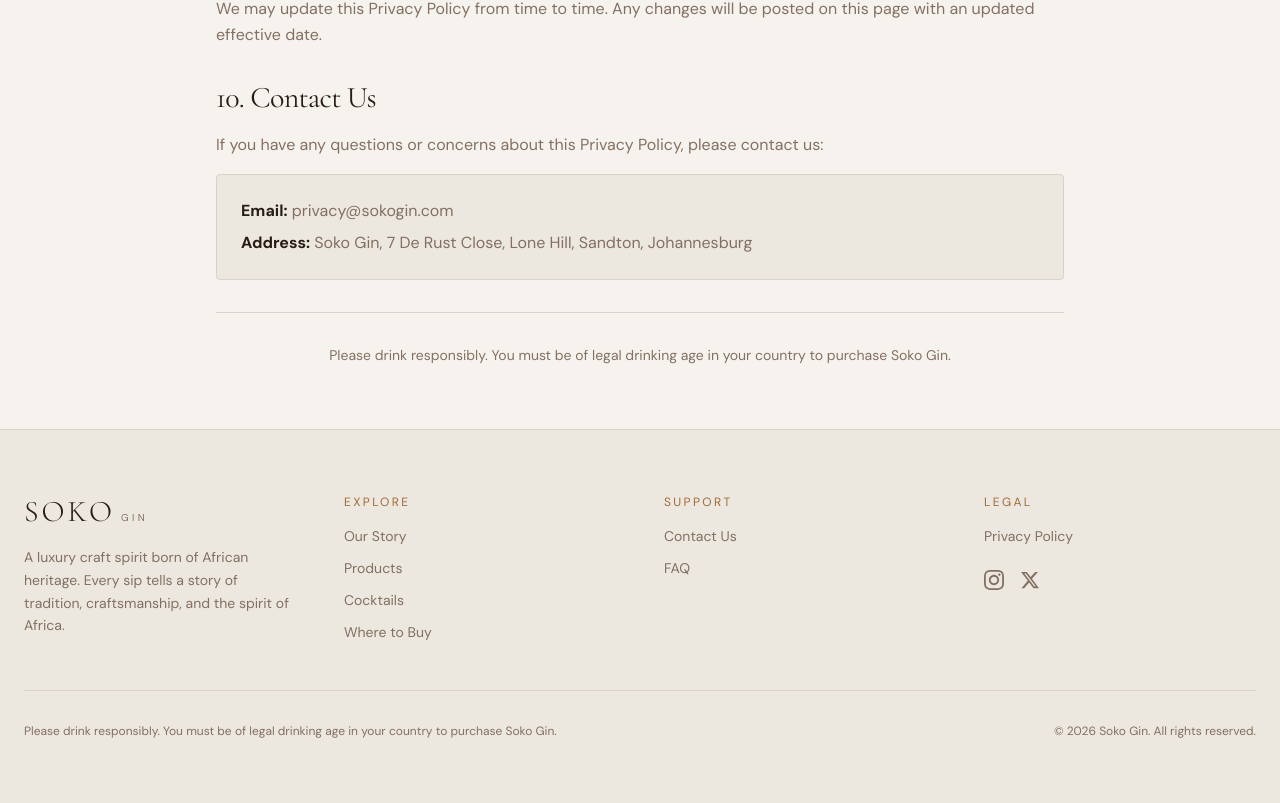
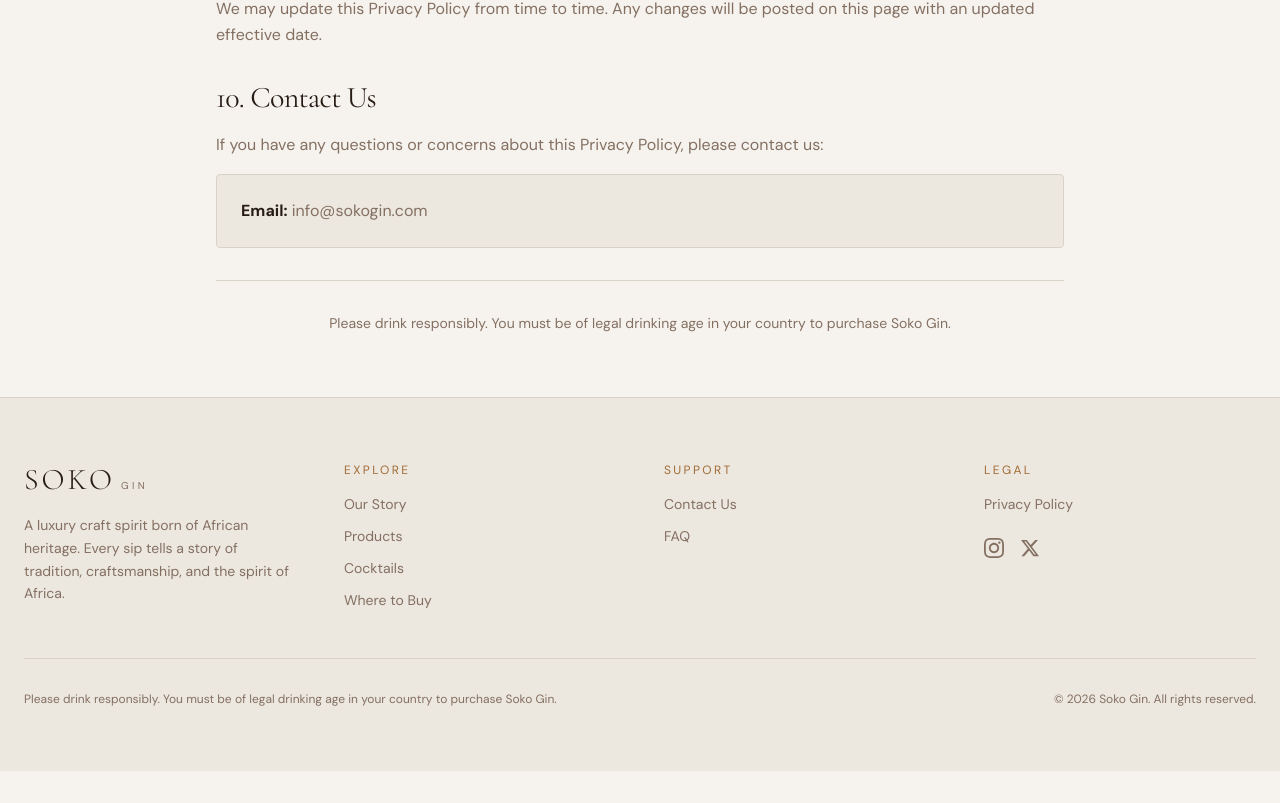
Before and after one commit to mufukuri/soko-v2, a Next.js app: page /privacy-policy in a window 1280 px wide. Shown: the part 2445-3248 px from the top of the page. After the commit the page ends 3216 px from the top, so only its background shows below. Built offline with nearby package versions, Linux system fonts and the light colour scheme.

Commit message:
Update privacy policy page

```diff
--- a/app/privacy-policy/page.tsx
+++ b/app/privacy-policy/page.tsx
@@ -193,11 +193,9 @@
                 </p>
                 <div className="bg-card p-6 rounded-lg border border-border">
                   <p className="text-muted-foreground">
-                    <strong className="text-foreground">Email:</strong> privacy@sokogin.com
+                    <strong className="text-foreground">Email:</strong> info@sokogin.com
                   </p>
-                  <p className="text-muted-foreground mt-2">
-                    <strong className="text-foreground">Address:</strong> Soko Gin, 7 De Rust Close, Lone Hill, Sandton, Johannesburg
-                  </p>
+
                 </div>
               </div>
 
```
